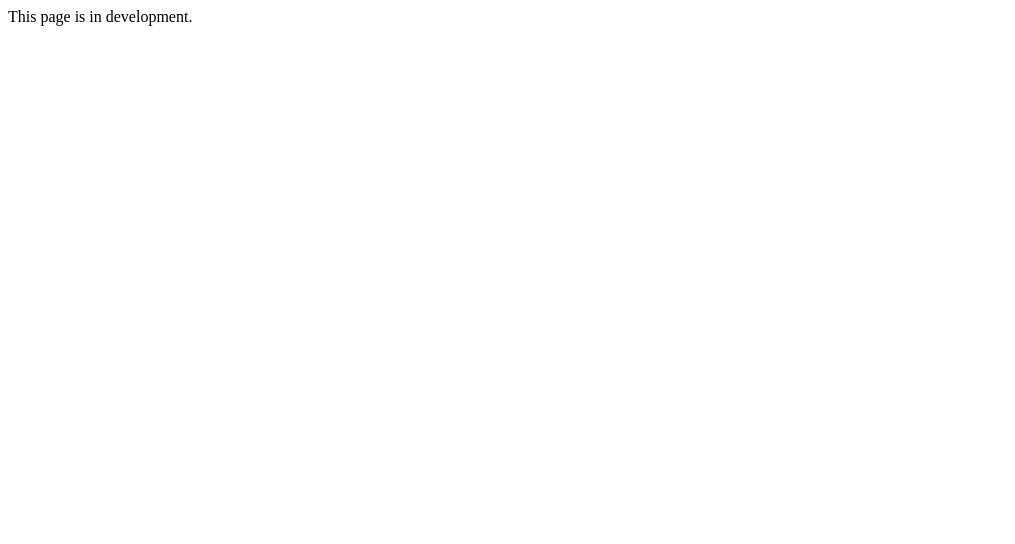
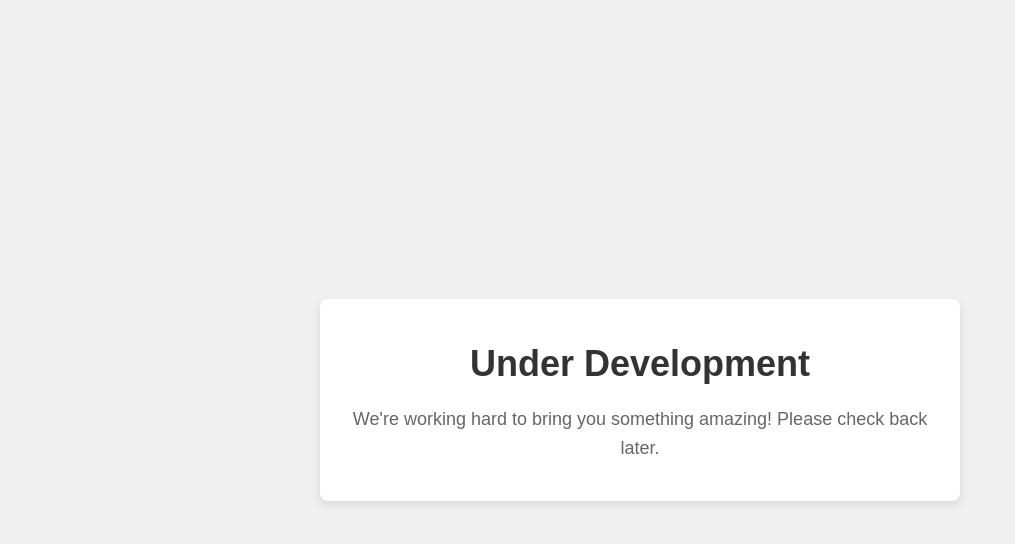
Before and after one commit to inguyen314/frequency-of-minimums-and-maximums-cloud, a plain HTML site: page index2.html in a window 1280 px wide. Shown: the whole page, without its empty margins (0-1015 px from the left). Drawn offline with Linux system fonts and the light colour scheme.

Commit message:
Under Development page edited. *Style*

```diff
--- /dev/null
+++ b/css/underDevelopment.css
@@ -0,0 +1,31 @@
+body {
+    font-family: Arial, sans-serif;
+    text-align: center;
+    background-color: #f0f0f0;
+    margin: 0;
+    padding: 0;
+    display: flex;
+    justify-content: center;
+    align-items: center;
+    height: 100vh;
+}
+
+.container {
+    max-width: 600px;
+    padding: 20px;
+    background-color: #ffffff;
+    border-radius: 8px;
+    box-shadow: 0 4px 8px rgba(0, 0, 0, 0.1);
+}
+
+h1 {
+    color: #333333;
+    font-size: 36px;
+    margin-bottom: 20px;
+}
+
+p {
+    color: #666666;
+    font-size: 18px;
+    line-height: 1.6;
+}
--- a/index2.html
+++ b/index2.html
@@ -3,9 +3,13 @@
 <head>
     <meta charset="UTF-8">
     <meta name="viewport" content="width=device-width, initial-scale=1.0">
+    <link rel="stylesheet" href="./css/underDevelopment.css">
     <title>Frequency Of Minimums And Maximums</title>
 </head>
 <body>
-    This page is in development.
+    <div class="container">
+        <h1>Under Development</h1>
+        <p>We're working hard to bring you something amazing! Please check back later.</p>
+    </div>
 </body>
 </html>
```
